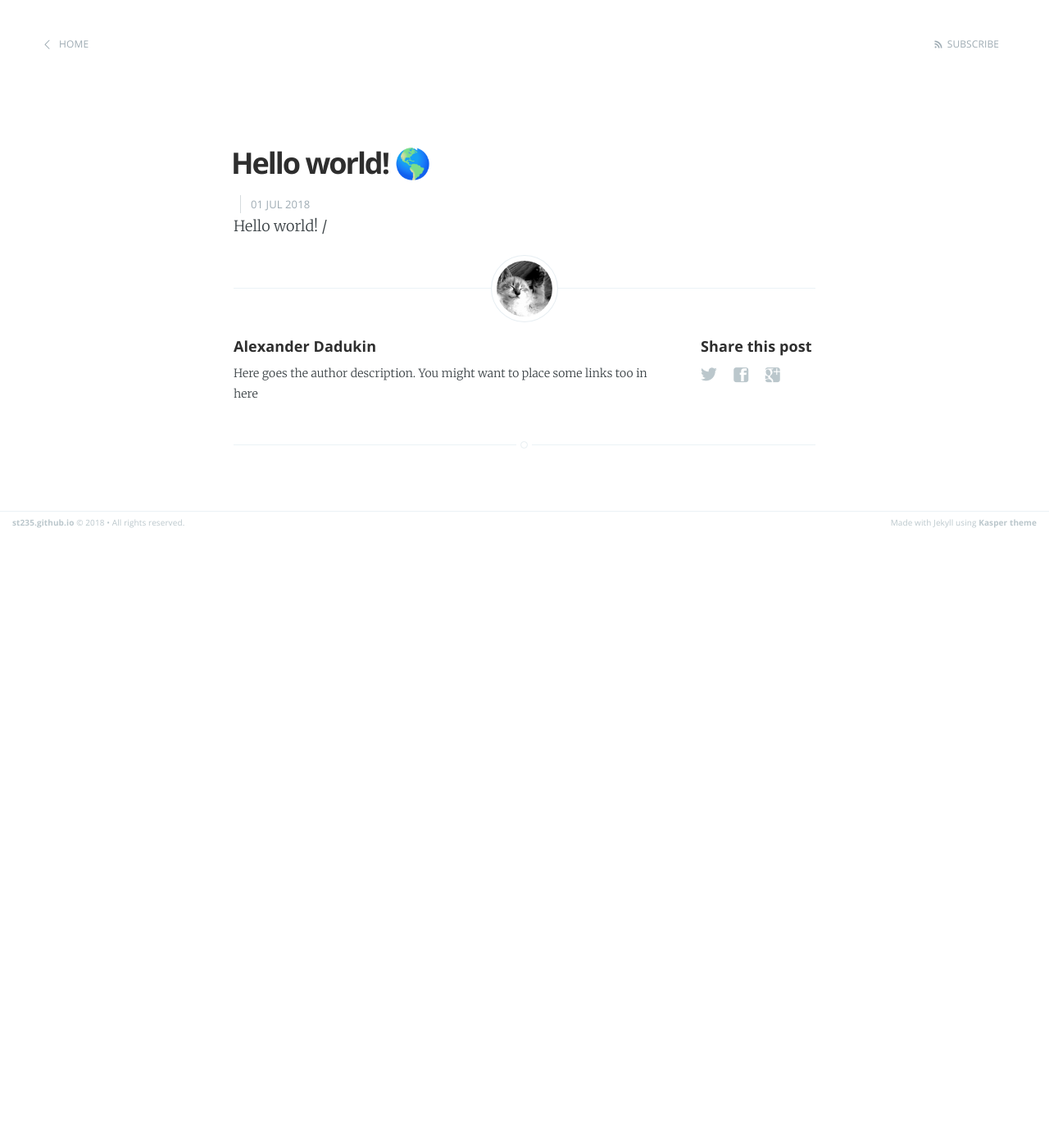
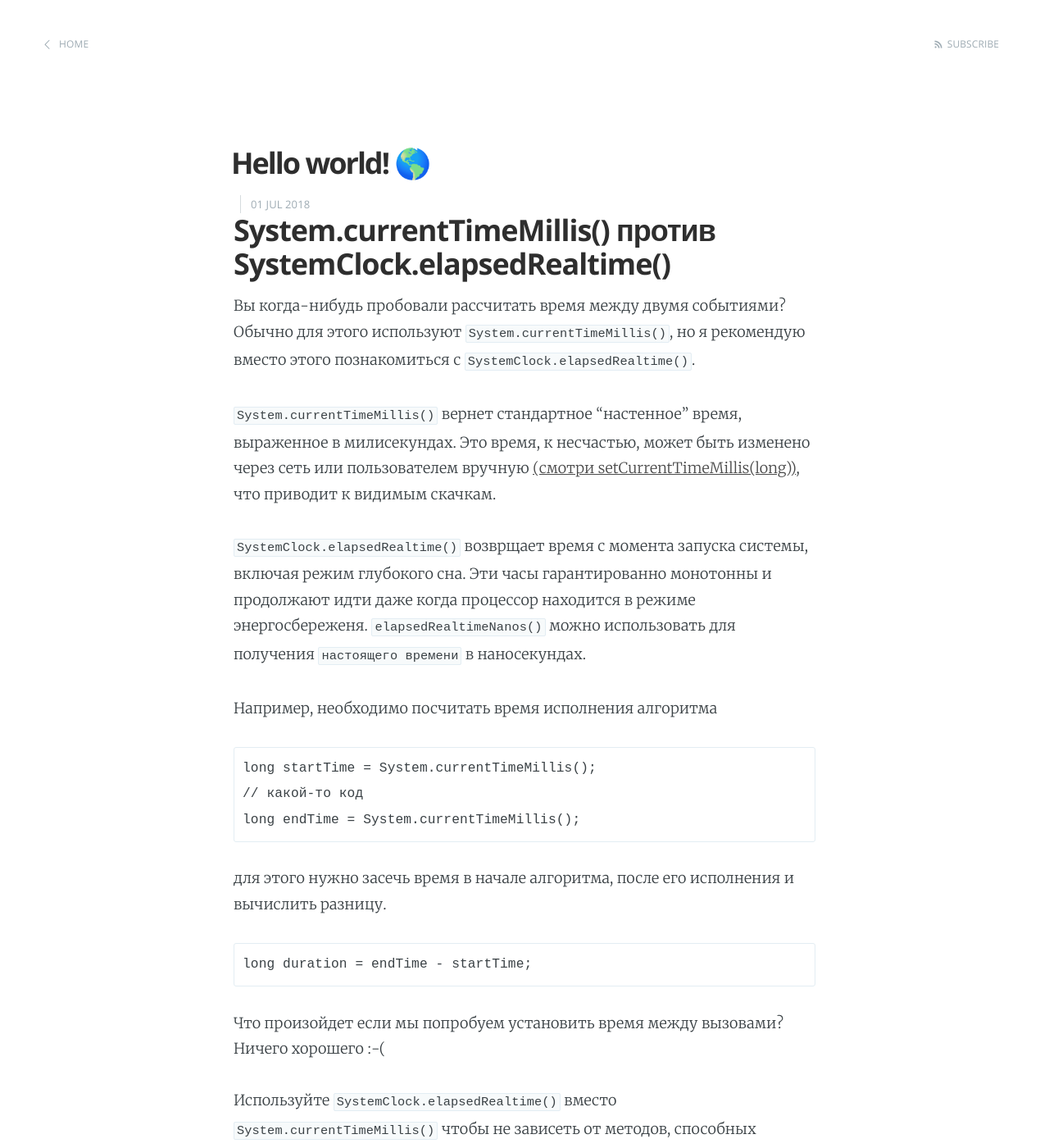
Before and after one commit to st235/alexdoodles, a Jekyll site: the page built from _posts/2018-7-01-hello-world.markdown, in a window 1280 px wide and 1400 px high. Shown: the whole window at 82% size. Built offline with Jekyll 4.4.1, drawn with Linux system fonts in a browser that asks for light colours; some of the changed text lies outside the part shown.

Commit message:
add post about SystemClock.elapsedRealtime

````diff
--- a/_posts/2018-7-01-hello-world.markdown
+++ b/_posts/2018-7-01-hello-world.markdown
@@ -3,5 +3,38 @@ layout: post
 title:  "Hello world! 🌎"
 author: "st235"
 ---
+## System.currentTimeMillis() против SystemClock.elapsedRealtime()
 
-Hello world! {{ site.baseurl }}
+Вы когда-нибудь пробовали рассчитать время между двумя событиями? Обычно для этого используют `System.currentTimeMillis()`, но я рекомендую вместо этого познакомиться с `SystemClock.elapsedRealtime()`.
+
+`System.currentTimeMillis()` вернет стандартное "настенное" время, выраженное в милисекундах. Это время, к несчастью, может быть изменено через сеть или пользователем вручную [(смотри setCurrentTimeMillis(long))](https://developer.android.com/reference/android/os/SystemClock.html#setCurrentTimeMillis(long)), что приводит к видимым скачкам.
+
+`SystemClock.elapsedRealtime()` возврщает время с момента запуска системы, включая режим глубокого сна. Эти часы гарантированно монотонны и продолжают идти даже когда процессор находится в режиме энергосбереженя. `elapsedRealtimeNanos()` можно использовать для получения `настоящего времени` в наносекундах.
+
+Например, необходимо посчитать время исполнения алгоритма
+
+```
+long startTime = System.currentTimeMillis();
+// какой-то код
+long endTime = System.currentTimeMillis();
+```
+
+для этого нужно засечь время в начале алгоритма, после его исполнения и вычислить разницу.
+
+```
+long duration = endTime - startTime;
+```
+
+Что произойдет если мы попробуем установить время между вызовами? Ничего хорошего :-(
+
+
+Используйте `SystemClock.elapsedRealtime()` вместо `System.currentTimeMillis()` чтобы не зависеть от методов, способных выставить время вручную.
+
+Модифицируем программу верно:
+
+```
+long startTime = SystemClock.elapsedRealtime();
+// какой-то код
+long endTime = SystemClock.elapsedRealtime();
+long duration = endTime - startTime;
+```
````
